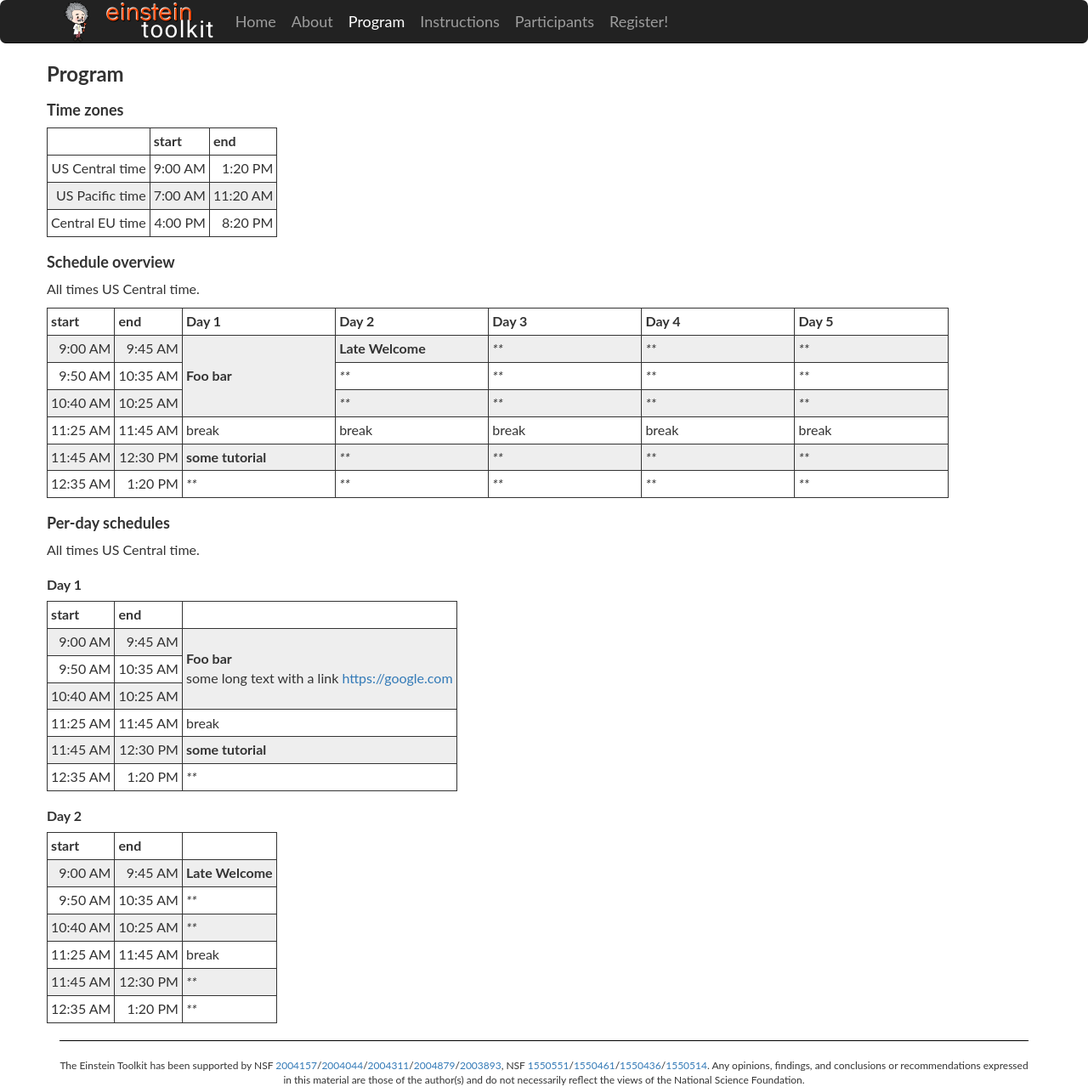
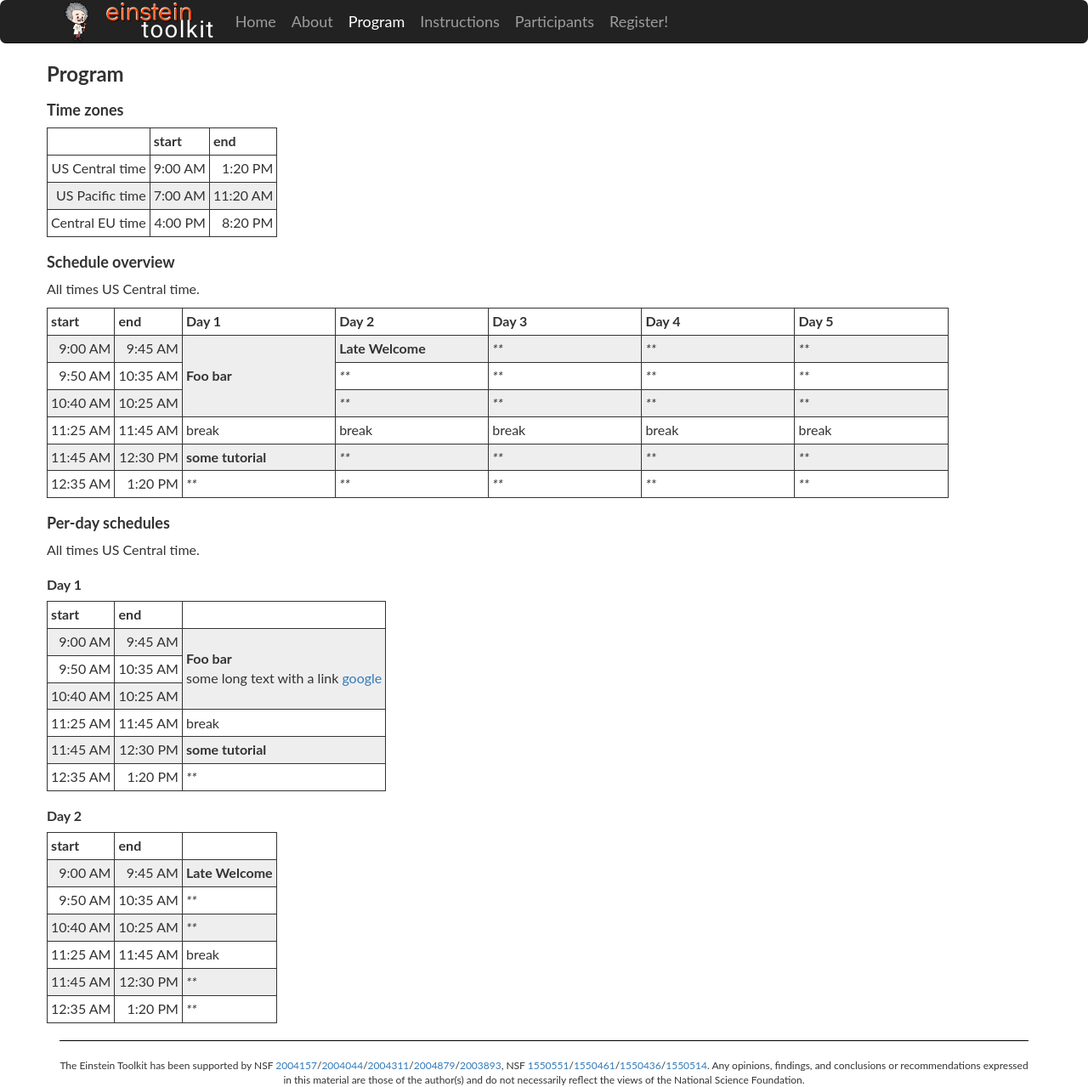
Before and after one commit to EinsteinToolkit/et2021uiuc, a Jekyll site: the page built from program.md, in a window 1280 px wide and 1279 px high. Shown: the whole window at 85% size. Built offline with Jekyll 4.4.1, drawn with Linux system fonts in a browser that asks for light colours; some of the changed lines change nothing that is shown.

Commit message:
program: typos

```diff
--- a/program.md
+++ b/program.md
@@ -5,7 +5,7 @@ day1_1:
   title: Foo bar
   desc: >-
     some long text with a link
-    [https://google.com](google)
+    [google](https://google.com)
 day1_4:
   title: some tutorial
 day2_1:
```
